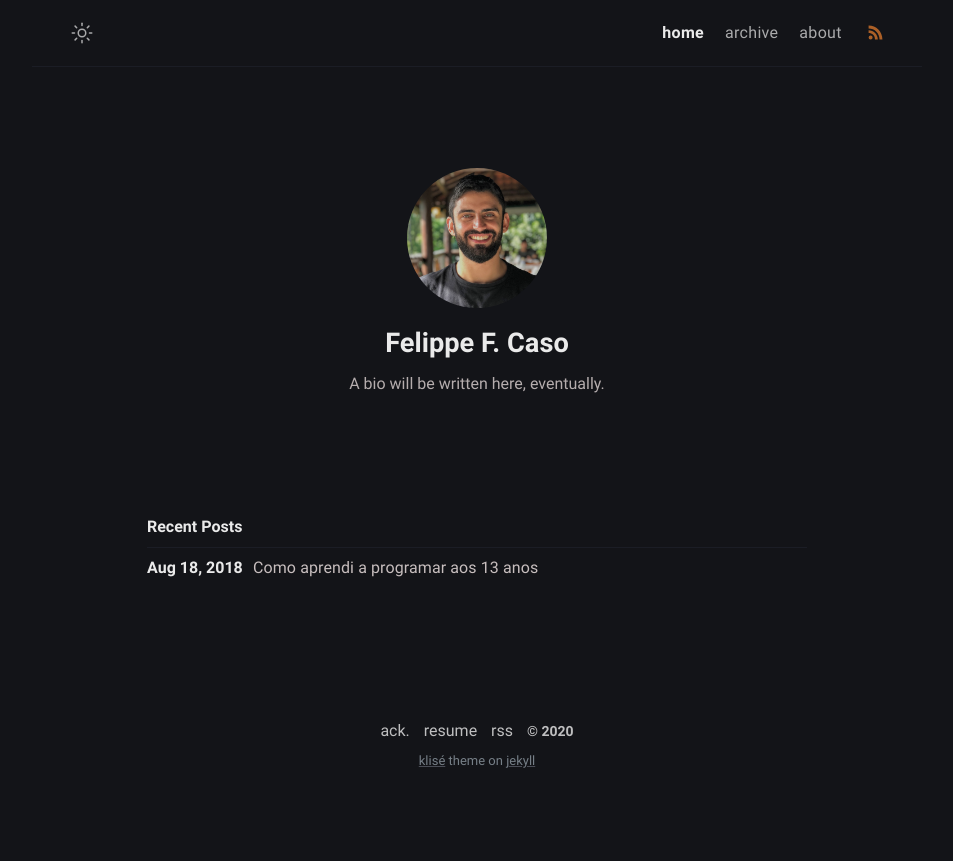
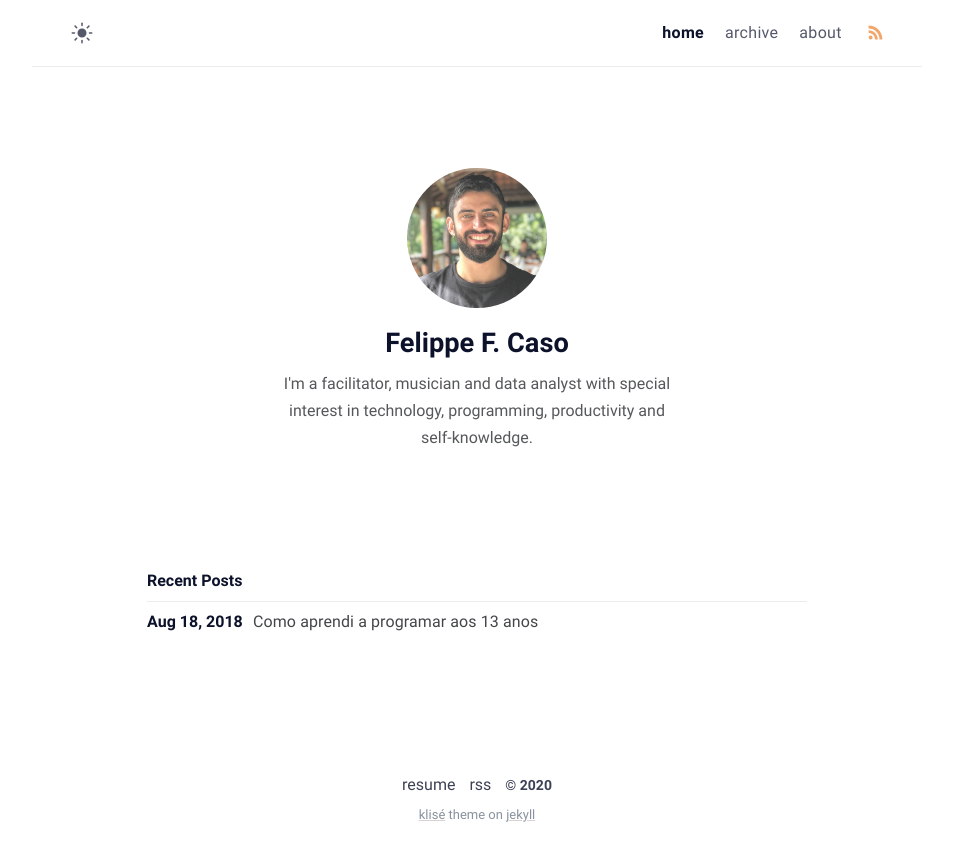
Before and after one commit to felippecaso/felippecaso.com, a Jekyll site: the page built from index.md, in a window 1280 px wide. Shown: the top 861 px of the page, without its empty margins (163-1116 px from the left). Built offline with Jekyll 4.4.1, drawn with Linux system fonts in a browser that asks for light colours.

Commit message:
chore: remove further template stuff

```diff
--- a/_config.yml
+++ b/_config.yml
@@ -1,19 +1,20 @@
 # Site settings
 title: Felippe F. Caso # site title
 description: >- # site description
-  A description will be written here, eventually.
+  I'm a facilitator, musician and data analyst with special interest in technology, programming, productivity and self-knowledge.
 lang: en-US # default lang
 timezone: America/Sao_Paulo # set your timezone
 image: assets/img/ogp.png # This image used for Open Graph more info https://ogp.me/
-mode: dark # default theme "dark" | "light"
+mode: light # default theme "dark" | "light"
 
 # Profile settings
 author:
   name: Felippe F. Caso # author name
   bio: >- # tell to the world
-    A bio will be written here, eventually.
+    I'm a facilitator, musician and data analyst with special interest in technology, programming, productivity and self-knowledge.
   username: felippecaso # general username
   github: felippecaso # github username
+  linkedin: felippecaso
   email: felippe.felisola@gmail.com # email adress
   avatar: /assets/img/avatar.jpg # change with your own avatar
 
--- a/_includes/footer.html
+++ b/_includes/footer.html
@@ -1,6 +1,5 @@
 <footer class="footer">
-  <a class="footer_item" href="/thanks">ack.</a>
-  <a class="footer_item" href="javascript::void(0)">resume</a>
+  <a class="footer_item" href="https://www.linkedin.com/in/{{ site.author.linkedin }}/?locale=en_US">resume</a>
   <a class="footer_item" href="/feed.xml">rss</a>
   <span class="footer_item">&copy; {{ site.time | date: "%Y" }}</span>
   <small class="footer_copyright">
--- a/_layouts/404.html
+++ b/_layouts/404.html
@@ -33,7 +33,7 @@ layout: compress
       <div class="not-found">
         <div class="container">
           <div class="title">404</div>
-          <p class="phrase">😕 Hmm... Seems you lost from my journey.</p>
+          <p class="phrase">😕 Hmm... You're apparently lost.</p>
           <a class="solution" href="{{ site.url }}">back home</a>
         </div>
       </div>
```
Also changed, not shown: 404.md (+1 -1 lines), about.md (+2 -1 lines), thanks.md (deleted, +0 -9 lines), assets/img/ogp.png.
